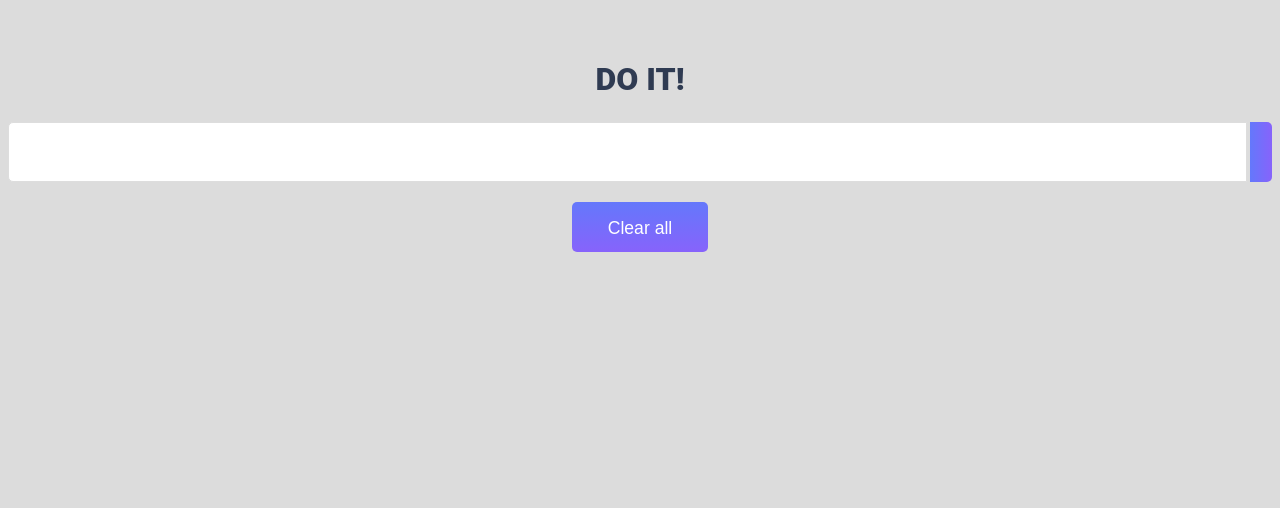
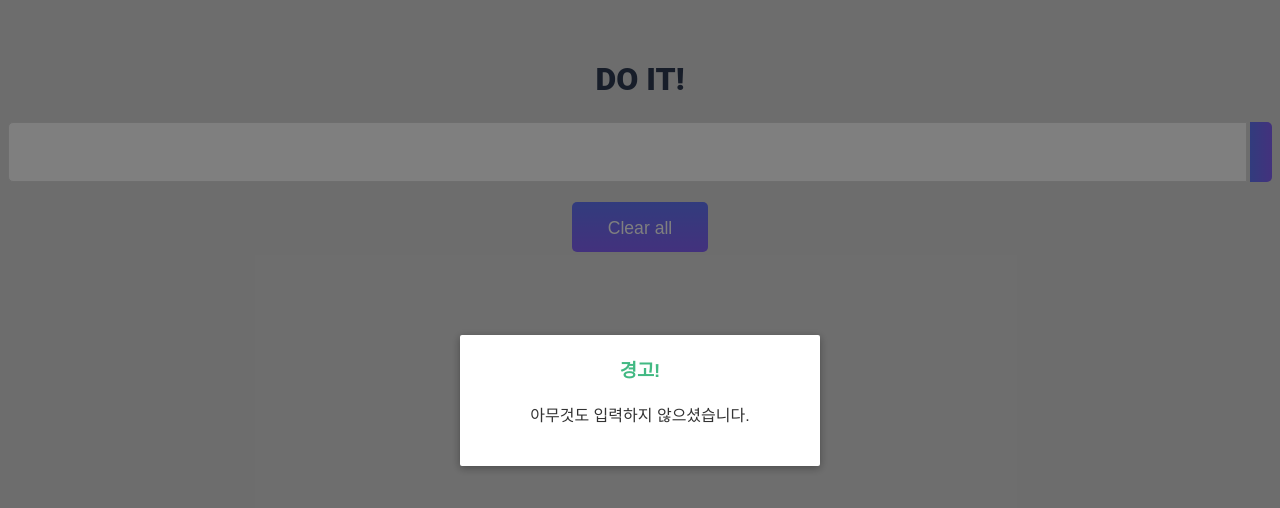
Before and after one commit to functionBee/learn-vue.js, a Vue app in the folder to-do-application/: page / in a window 1280 px wide. Both pictures are taken after a click on the button 1261 px from the left and 151 px from the top of the page. Shown: the top 508 px of the page. Built offline with nearby package versions, Linux system fonts and the light colour scheme; some icons are missing.

Commit message:
[TODOApp] modal ocmponent

```diff
--- a/to-do-application/src/components/TodoInput.vue
+++ b/to-do-application/src/components/TodoInput.vue
@@ -4,11 +4,15 @@
         <button class="btn btn_add" v-on:click="addTodo">
             <i class="im im-plus-circle"></i>
         </button>
+
         <!-- Modal Component -->
         <Modal v-if="showModal" @close="showModal = false">
-            <h3 slot="header">custom header</h3>
+            <h3 slot="header">경고!</h3>
+            <p slot="body">아무것도 입력하지 않으셨습니다.</p>
+            <div slot="footer"></div>
         </Modal>
         <!-- //Modal Component -->
+
     </div>
 </template>
 
@@ -22,7 +26,8 @@ export default {
     data: function(){
         return{
             // 새롭게 입력되는 텍스트
-            newTodoItem: ""
+            newTodoItem: "",
+            showModal: false
         }
     },
     methods:{
@@ -30,6 +35,8 @@ export default {
             if(this.newTodoItem !== ''){
                 this.$emit('addTodoItem', this.newTodoItem)
                 this.clearInput();
+            }else{
+                this.showModal = !this.showModal;
             }
         },
         clearInput: function(){
--- a/to-do-application/src/components/common/Modal.vue
+++ b/to-do-application/src/components/common/Modal.vue
@@ -3,23 +3,30 @@
         <div class="modal-mask">
             <div class="modal-wrapper">
                 <div class="modal-container">
+                    <!-- .modal-header -->
                     <div class="modal-header">
                         <slot name="header">
                             default header
                         </slot>
                     </div>
+                    <!-- //.modal-header -->
+
+                    <!-- .modal-body -->
                     <div class="modal-body">
                         <slot name="body">
                             default body
                         </slot>
                     </div>
+                    <!-- //.modal-body -->
+
+                    <!-- .modal-footer -->
                     <div class="modal-footer">
                         <slot name="footer">
                             default footer
-
-                            <buttton class="modal-default-button"></buttton>
+                            <buttton class="modal-default-button" @click="$emit('close')">ok</buttton>
                         </slot>
                     </div>
+                    <!-- //.modal-footer -->
                 </div>
             </div>
         </div>
@@ -75,7 +82,6 @@ export default {
     float: right;
 }
 
-
 .modal-enter {
     opacity: 0;
 }
```
